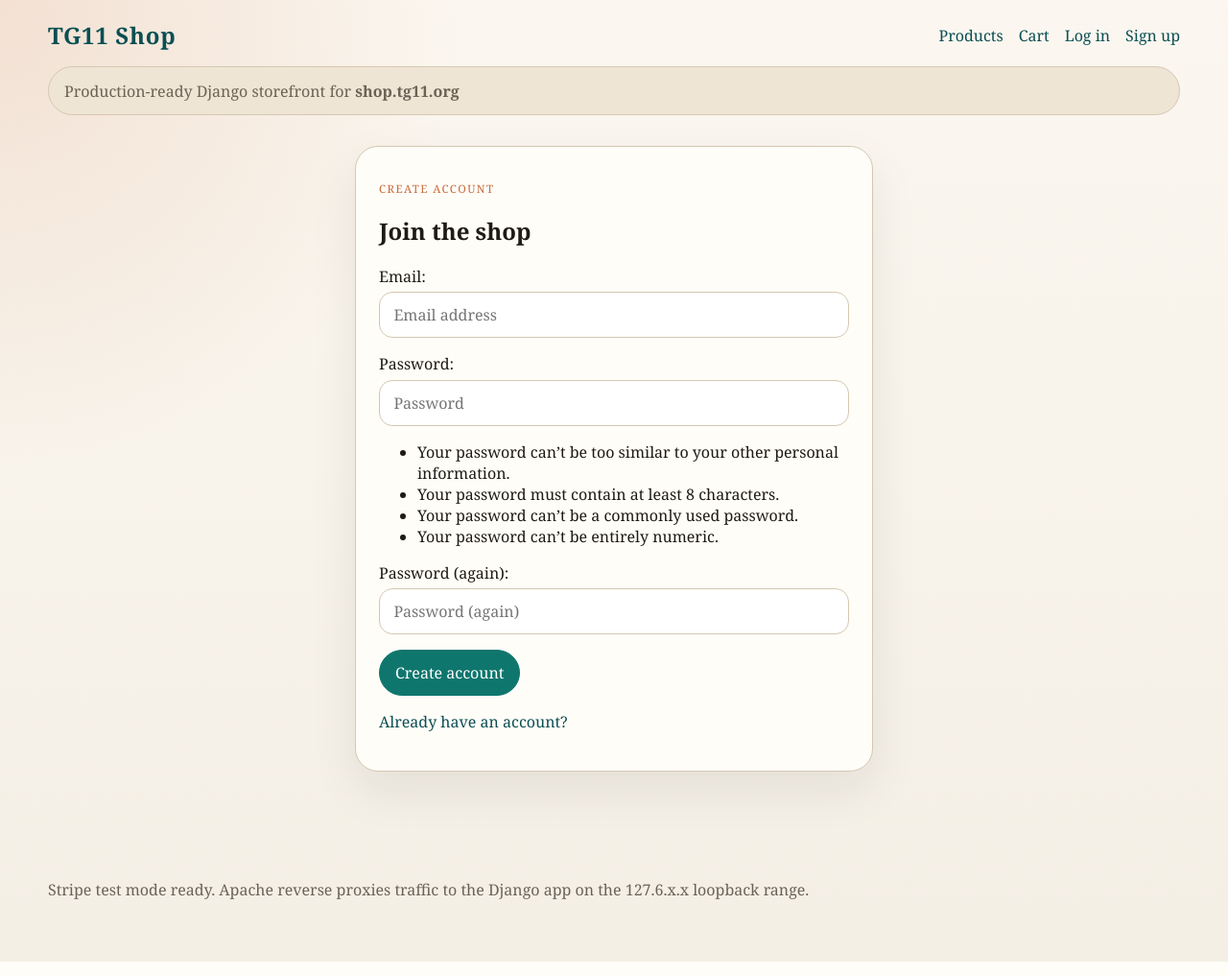
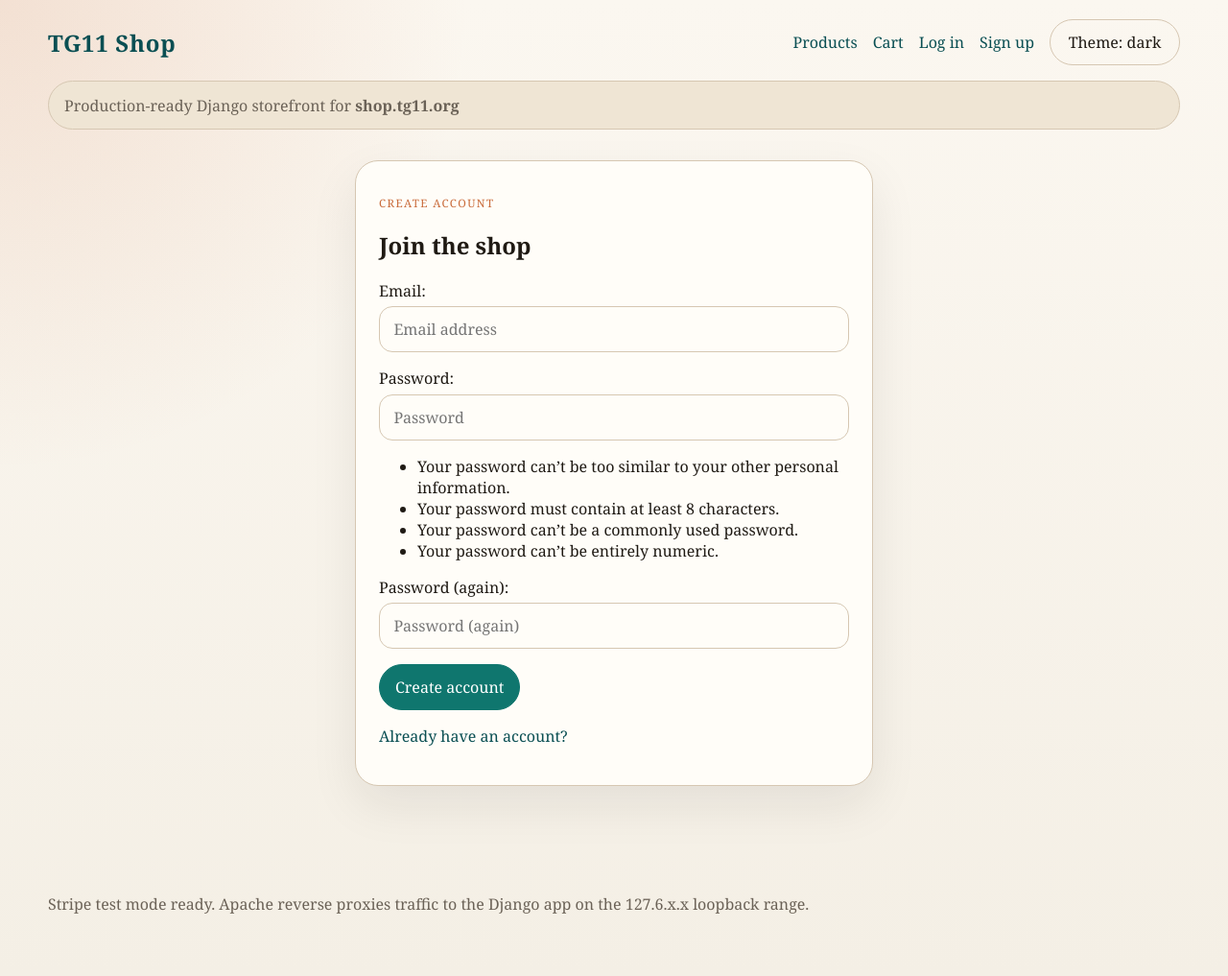
Before and after one commit to tg11-org/storefront, a Django app: page /accounts/signup/ in a window 1280 px wide. Shown: the whole page at 96% size. Run offline with Django 5.2, Linux system fonts and the light colour scheme; data that the repository does not hold is empty.

Commit message:
make ui better lol

```diff
--- a/static/css/site.css
+++ b/static/css/site.css
@@ -1,5 +1,6 @@
 :root {
   --bg: #f4efe5;
+  --bg-top: #fbf7f0;
   --bg-strong: #efe5d4;
   --surface: #fffdf8;
   --surface-alt: #f8f1e6;
@@ -13,6 +14,22 @@
   --shadow: 0 20px 50px rgba(31, 26, 20, 0.08);
 }
 
+:root[data-theme='dark'] {
+  --bg: #14181f;
+  --bg-top: #1b2430;
+  --bg-strong: #222b36;
+  --surface: #1e2632;
+  --surface-alt: #273140;
+  --ink: #e8edf4;
+  --muted: #a9b5c6;
+  --line: #364252;
+  --accent: #2da397;
+  --accent-strong: #6ac2bb;
+  --warm: #d98d62;
+  --danger: #f07b7b;
+  --shadow: 0 22px 56px rgba(2, 5, 10, 0.45);
+}
+
 * { box-sizing: border-box; }
 body {
   margin: 0;
@@ -20,7 +37,7 @@ body {
   color: var(--ink);
   background:
     radial-gradient(circle at top left, rgba(201, 107, 59, 0.16), transparent 30%),
-    linear-gradient(180deg, #fbf7f0 0%, var(--bg) 100%);
+    linear-gradient(180deg, var(--bg-top) 0%, var(--bg) 100%);
 }
 
 a { color: var(--accent-strong); text-decoration: none; }
@@ -30,8 +47,10 @@ a:hover { text-decoration: underline; }
 .site-header { padding: 1.25rem 0 1rem; }
 .brand-row, .section-header, .summary-line, .card-meta, .site-footer, .cta-row, .hero-panel, .detail-grid, .dashboard-grid, .checkout-grid, .metric-grid { display: grid; gap: 1rem; }
 .brand-row { grid-template-columns: 1fr auto; align-items: center; }
+.nav-actions { display: flex; gap: 1rem; flex-wrap: wrap; align-items: center; justify-content: flex-end; }
 .brand-mark { font-size: 1.5rem; font-weight: 700; letter-spacing: 0.03em; }
 .site-nav { display: flex; flex-wrap: wrap; gap: 1rem; }
+.theme-toggle { min-width: 8.5rem; }
 .hero-ribbon { margin-top: 1rem; padding: 0.85rem 1rem; background: var(--bg-strong); border: 1px solid var(--line); border-radius: 999px; color: var(--muted); }
 .site-main { padding: 1rem 0 4rem; }
 .site-footer { padding: 2rem 0 3rem; color: var(--muted); }
@@ -63,7 +82,7 @@ a:hover { text-decoration: underline; }
 .compact-grid p { margin: 0; }
 input, select, textarea {
   width: 100%; padding: 0.75rem 0.9rem; border-radius: 14px; border: 1px solid var(--line);
-  background: white; font: inherit; margin-top: 0.35rem;
+  background: var(--surface); color: var(--ink); font: inherit; margin-top: 0.35rem;
 }
 .checkbox-row { display: flex; gap: 0.6rem; align-items: center; margin-top: 0.75rem; }
 .checkbox-row input { width: auto; margin: 0; }
@@ -77,5 +96,6 @@ input, select, textarea {
 
 @media (max-width: 720px) {
   .brand-row { grid-template-columns: 1fr; }
+  .nav-actions { justify-content: flex-start; }
   .site-nav { justify-content: flex-start; }
 }
--- a/templates/base.html
+++ b/templates/base.html
@@ -5,6 +5,19 @@
   <meta charset="utf-8">
   <meta name="viewport" content="width=device-width, initial-scale=1">
   <title>{% block title %}TG11 Shop{% endblock %}</title>
+  <script>
+    (function () {
+      var stored = null;
+      try {
+        stored = localStorage.getItem('theme');
+      } catch (e) {
+        stored = null;
+      }
+      var prefersDark = window.matchMedia && window.matchMedia('(prefers-color-scheme: dark)').matches;
+      var theme = stored || (prefersDark ? 'dark' : 'light');
+      document.documentElement.setAttribute('data-theme', theme);
+    })();
+  </script>
   <link rel="stylesheet" href="{% static 'css/site.css' %}">
 </head>
 <body>
@@ -12,6 +25,7 @@
     <header class="site-header">
       <div class="brand-row">
         <a class="brand-mark" href="{% url 'catalog:home' %}">TG11 Shop</a>
+        <div class="nav-actions">
           <nav class="site-nav">
             <a href="{% url 'catalog:product_list' %}">Products</a>
             <a href="{% url 'cart:detail' %}">Cart{% if site_cart %} ({{ site_cart.item_count }}){% endif %}</a>
@@ -24,6 +38,8 @@
               <a href="{% url 'account_signup' %}">Sign up</a>
             {% endif %}
           </nav>
+          <button id="theme-toggle" type="button" class="button ghost theme-toggle" aria-label="Toggle color theme">Theme: dark</button>
+        </div>
       </div>
       <div class="hero-ribbon">Production-ready Django storefront for <strong>shop.tg11.org</strong></div>
     </header>
@@ -44,5 +60,35 @@
       <p>Stripe test mode ready. Apache reverse proxies traffic to the Django app on the 127.6.x.x loopback range.</p>
     </footer>
   </div>
+  <script>
+    (function () {
+      var root = document.documentElement;
+      var toggle = document.getElementById('theme-toggle');
+      if (!toggle) {
+        return;
+      }
+
+      function getTheme() {
+        return root.getAttribute('data-theme') || 'light';
+      }
+
+      function setTheme(theme) {
+        root.setAttribute('data-theme', theme);
+        toggle.textContent = 'Theme: ' + (theme === 'dark' ? 'light' : 'dark');
+        toggle.setAttribute('aria-pressed', theme === 'dark' ? 'true' : 'false');
+        try {
+          localStorage.setItem('theme', theme);
+        } catch (e) {
+          // Ignore storage errors in restricted environments.
+        }
+      }
+
+      setTheme(getTheme());
+
+      toggle.addEventListener('click', function () {
+        setTheme(getTheme() === 'dark' ? 'light' : 'dark');
+      });
+    })();
+  </script>
 </body>
 </html>
```
Lines whose indentation alone changed are shown as unchanged.
